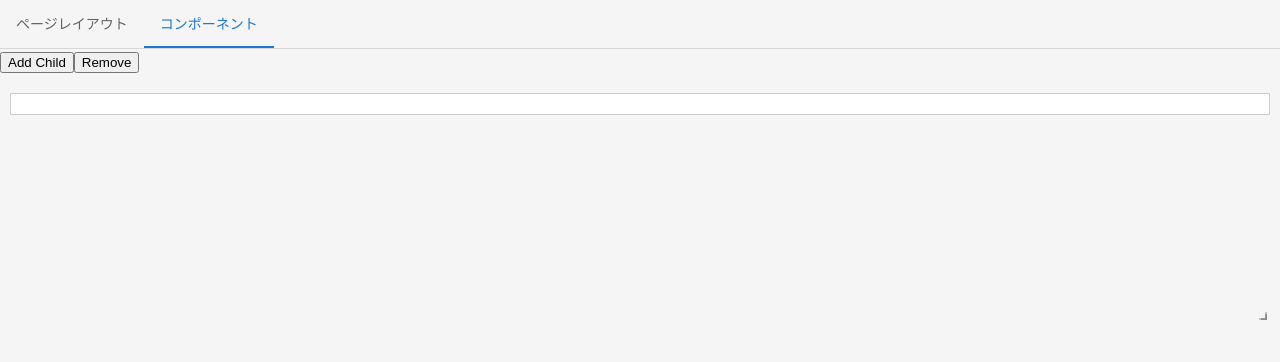
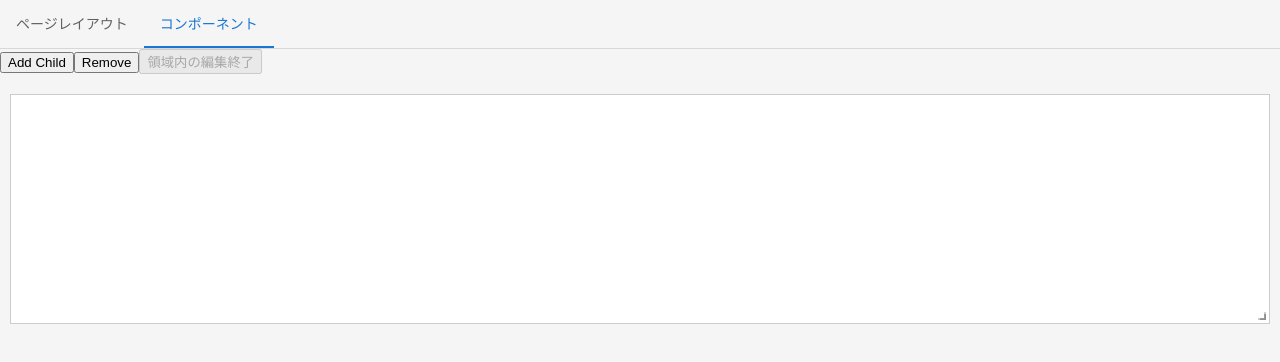
Before and after one commit to yuki-matsu783/react-grid-layout-editor, a React (Vite) app: page / in a window 1280 px wide. Both pictures are taken after a click on the tab "コンポーネント". Shown: the top 362 px of the page. Built offline with nearby package versions, Linux system fonts and the light colour scheme.

Commit message:
領域を指定して編集できるように変更

```diff
--- a/src/components/editor/ComponentLayout.tsx
+++ b/src/components/editor/ComponentLayout.tsx
@@ -25,41 +25,42 @@ export default class NestedGridLayout extends React.PureComponent {
           children: []
         }
       ],
-      selectedItemId: null
+      selectedItemId: null,
+      editTargetId: null
     };
   }
 
   handleAddItem = () => {
-    const { selectedItemId } = this.state;
+    const { editTargetId } = this.state;
     const newItem = {
       id: generateId(),
       layout: {
         i: generateId("layout"),
         x: 0,
         y: Infinity,
-        w: 4, // 12分割中の幅
+        w: 4,
         h: 2
       },
       children: []
     };
 
-    if (!selectedItemId) {
+    if (!editTargetId) {
       this.setState(prev => ({
         items: [...prev.items, newItem]
       }));
     } else {
       this.setState(prev => ({
-        items: this.addChildToTree(prev.items, selectedItemId, newItem)
+        items: this.addChildToTree(prev.items, editTargetId, newItem)
       }));
     }
   };
 
   handleRemoveItem = () => {
-    const { selectedItemId } = this.state;
-    if (!selectedItemId) return;
+    const { editTargetId } = this.state;
+    if (!editTargetId) return;
     this.setState(prev => ({
-      items: this.removeFromTree(prev.items, selectedItemId),
-      selectedItemId: null
+      items: this.removeFromTree(prev.items, editTargetId),
+      editTargetId: null
     }));
   };
 
@@ -100,31 +101,52 @@ export default class NestedGridLayout extends React.PureComponent {
     this.setState({ selectedItemId: id });
   };
 
+  toggleEditTarget = () => {
+    this.setState(prev => ({
+      editTargetId: prev.editTargetId === prev.selectedItemId ? null : prev.selectedItemId
+    }));
+  };
+
+  isNestedItemSelected = (selectedId, nodes, excludeSelfId = null) => {
+    if (!selectedId) return false;
+
+    const search = (items) => {
+      return items.some(item => {
+        if (item.id === selectedId) {
+          return excludeSelfId ? item.id !== excludeSelfId : true;
+        }
+        return search(item.children);
+      });
+    };
+
+    return search(nodes);
+  };
+
   renderElement = (item) => {
-    const { selectedItemId } = this.state;
+    const { selectedItemId, editTargetId } = this.state;
     const isSelected = selectedItemId === item.id;
+    const isEditTarget = editTargetId === item.id;
+    const isChildSelected = this.isNestedItemSelected(editTargetId, item.children, item.id);
 
     return (
       <div
         key={item.layout.i}
         data-grid={item.layout}
+        className="grid-item"
+        style={{
+          border: isSelected ? "2px solid blue" : "1px solid #ccc",
+          padding: "5px",
+          backgroundColor: isEditTarget ? "#eef" : "#fff",
+          position: "relative",
+        }}
         onClick={(e) => {
           e.stopPropagation();
           this.handleSelect(item.id);
         }}
       >
-        <div
-          className="grid-item no-drag"
-          style={{
-            border: isSelected ? "2px solid blue" : "1px solid #ccc",
-            padding: "5px",
-            backgroundColor: isSelected ? "#eef" : "#fff"
-          }}
-        >
         <ResponsiveReactGridLayout
-            isDraggable
+          isDraggable={!isChildSelected}
           isResizable
-            draggableCancel=".no-drag"
           cols={{ lg: 12, md: 12, sm: 12, xs: 12, xxs: 12 }}
           rowHeight={50}
           margin={[10, 10]}
@@ -132,26 +154,30 @@ export default class NestedGridLayout extends React.PureComponent {
           {item.children.map(child => this.renderElement(child))}
         </ResponsiveReactGridLayout>
       </div>
-      </div>
     );
   };
 
   render() {
+    const { selectedItemId, editTargetId, items } = this.state;
+    const isRootDraggable = !this.isNestedItemSelected(editTargetId, items);
+
     return (
-      <div>
+      <div onClick={() => this.setState({ selectedItemId: null })}>
         <div style={{ marginBottom: 10 }}>
           <button onClick={this.handleAddItem}>Add Child</button>
           <button onClick={this.handleRemoveItem}>Remove</button>
+          <button onClick={this.toggleEditTarget} disabled={!selectedItemId}>
+            {editTargetId === selectedItemId ? "領域内の編集終了" : "領域内を編集"}
+          </button>
         </div>
         <ResponsiveReactGridLayout
-          isDraggable
+          isDraggable={isRootDraggable}
           isResizable
-          draggableCancel=".no-drag"
           cols={{ lg: 12, md: 12, sm: 12, xs: 12, xxs: 12 }}
           rowHeight={50}
           margin={[10, 10]}
         >
-          {this.state.items.map(item => this.renderElement(item))}
+          {items.map(item => this.renderElement(item))}
         </ResponsiveReactGridLayout>
       </div>
     );
```
Lines whose indentation alone changed are shown as unchanged.
